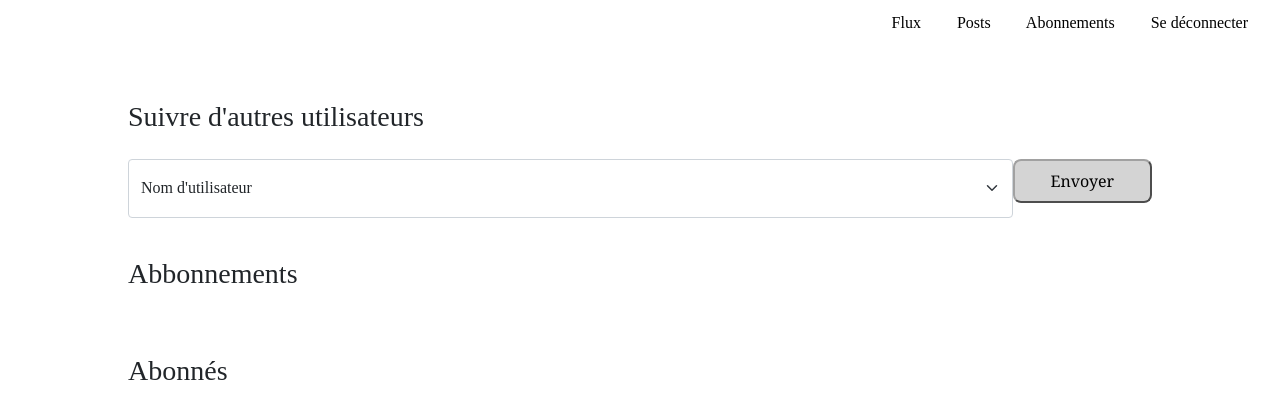
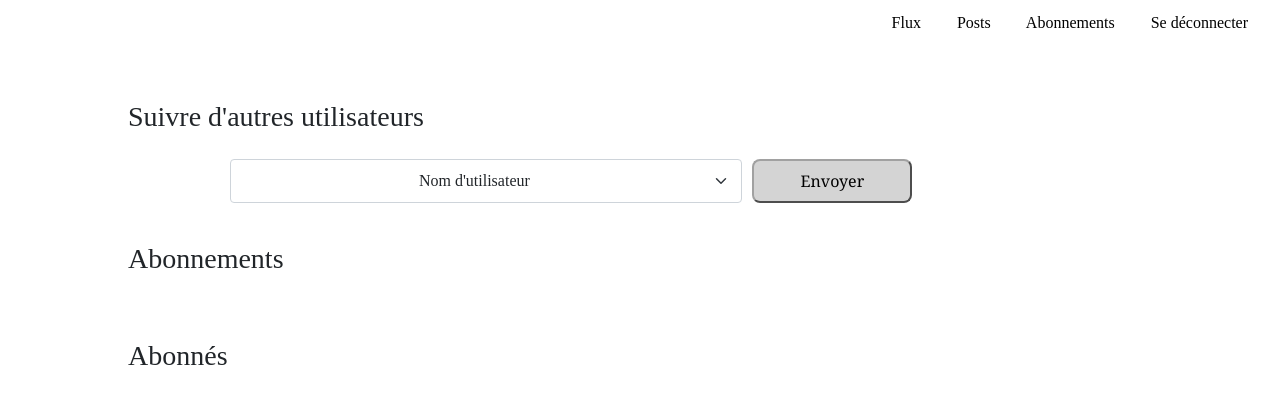
Before and after one commit to lcourdes/Developpez-une-application-Web-en-utilisant-django, a Django app: page /follow-users/ in a window 1280 px wide. Shown: the part 307-726 px from the top of the page. Run offline with Django 4.2, Linux system fonts and the light colour scheme; a user stored in the database is signed in; data comes from the database, SQL or seed files in the repository.

Commit message:
style de la page abonnement

```diff
--- a/LITReview/blog/templates/blog/follow_users.html
+++ b/LITReview/blog/templates/blog/follow_users.html
@@ -4,7 +4,7 @@
     <form method="post">
         <div class="mb-4">
             <h3>Suivre d'autres utilisateurs</h3>
-            <div class="follow">
+            <div id="choose-user-to-follow">
                 <select class="form-select" name="followed_user" required id="id_followed_user">
                     <option value selected>Nom d'utilisateur</option>
                     {% for user in users %}
@@ -20,25 +20,24 @@
 
     <form method="post">
         <div class="mb-4">
-            <h3>Abbonnements</h3>
-            <div>
+            <h3>Abonnements</h3>
+            <ul class="list-group list-group-flush ">
                 {% for user in request.user.following.all %}
-                    <div class="follow">
-                        <p>{{ user.followed_user }}</p>
-                        <button class="button-type" name="delete-user-follow-button" value="{{ user.followed_user.id }}">Désabonner</button>
-                    </div>
+                    <li class="list-group-item">{{ user.followed_user }}<button class="button-unfollow" name="delete-user-follow-button" value="{{ user.followed_user.id }}">Se désabonner</button></li>
                 {% endfor %}
                 {% csrf_token %}
-            </div>
+            </ul>
         </div>
     </form>
 
     <div class="mb-4">
         <h3>Abonnés</h3>
-        <div>
+        <div class="follow-list">
+        <ul class="list-group list-group-flush">
             {% for user in request.user.followed_by.all %}
-                <p>{{ user.user }}</p>
+                <li class="list-group-item">{{ user.user }}</li>
             {% endfor %}
+        </ul>
         </div>
     </div>
 </div>
--- a/LITReview/blog/views.py
+++ b/LITReview/blog/views.py
@@ -169,7 +169,7 @@ def review_delete(request, review_id):
 @login_required
 def follow_users(request):
     follow_form = forms.UsersFollowForm()
-    users = User.objects.all().exclude(id=request.user.id)
+    users = User.objects.filter(~Q(followed_by__in=request.user.following.all())).exclude(id=request.user.id)
     context = {'users': users,}
     if request.method == 'POST' and "new-user-follow-button" in request.POST:
         follow_form = forms.UsersFollowForm(request.POST)
--- a/LITReview/static/LITReview/styles.css
+++ b/LITReview/static/LITReview/styles.css
@@ -204,8 +204,25 @@ article img{
     margin-right: 10%;
 }
 
-.follow{
+#choose-user-to-follow{
     display: flex;
     flex-direction: row;
+}
 
+#choose-user-to-follow .button-type{
+    margin-left: 10px;
+    margin-bottom: 0px;
 }
+
+#choose-user-to-follow select, #follow-template ul{
+    max-width: 50%;
+    margin-left: 10%;
+    text-align: center;
+}
+
+.button-unfollow{
+    margin-left: 10%;
+    border-style: none;
+    background-color: white;
+    color: gray;
+}
```
